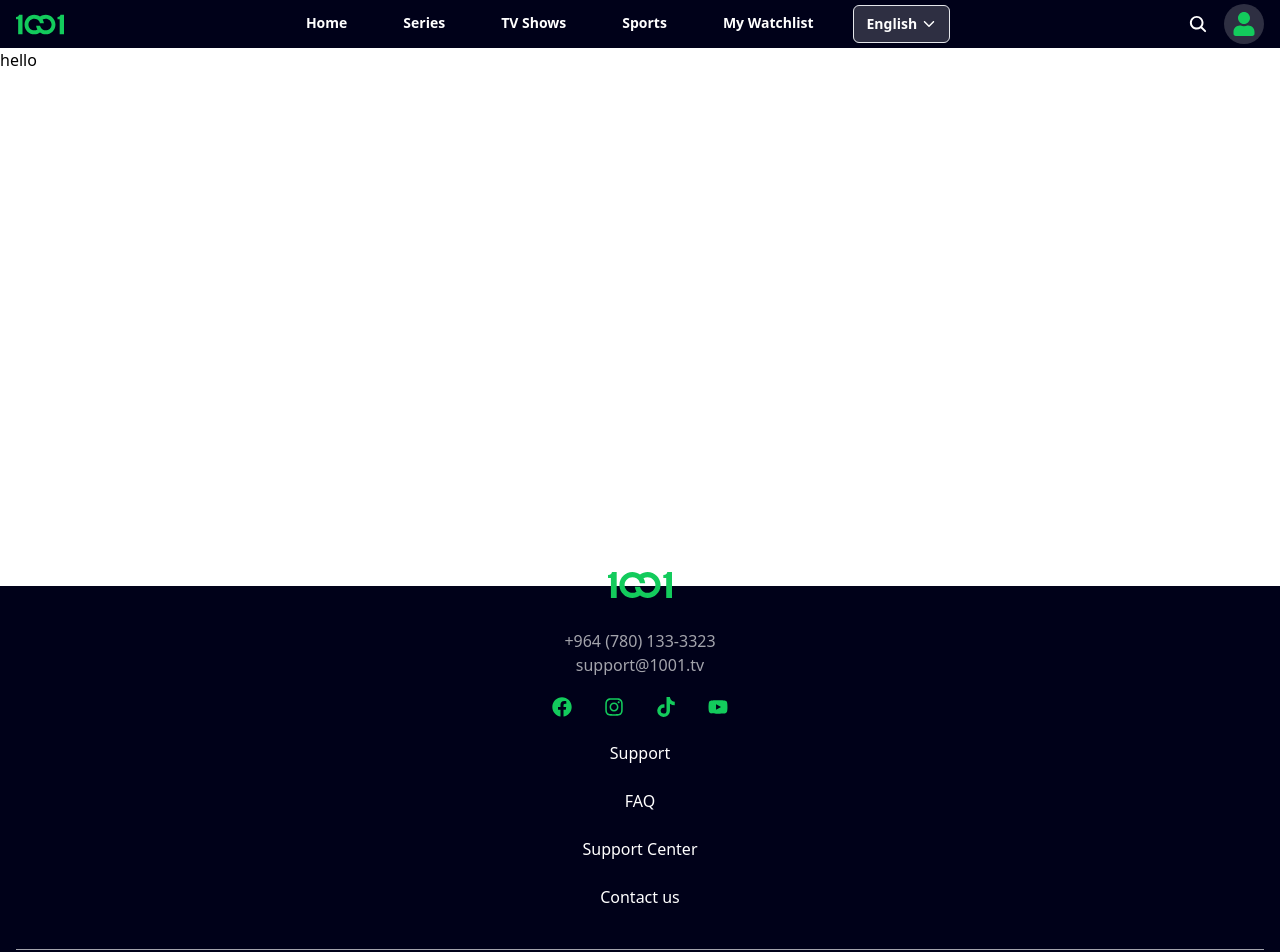
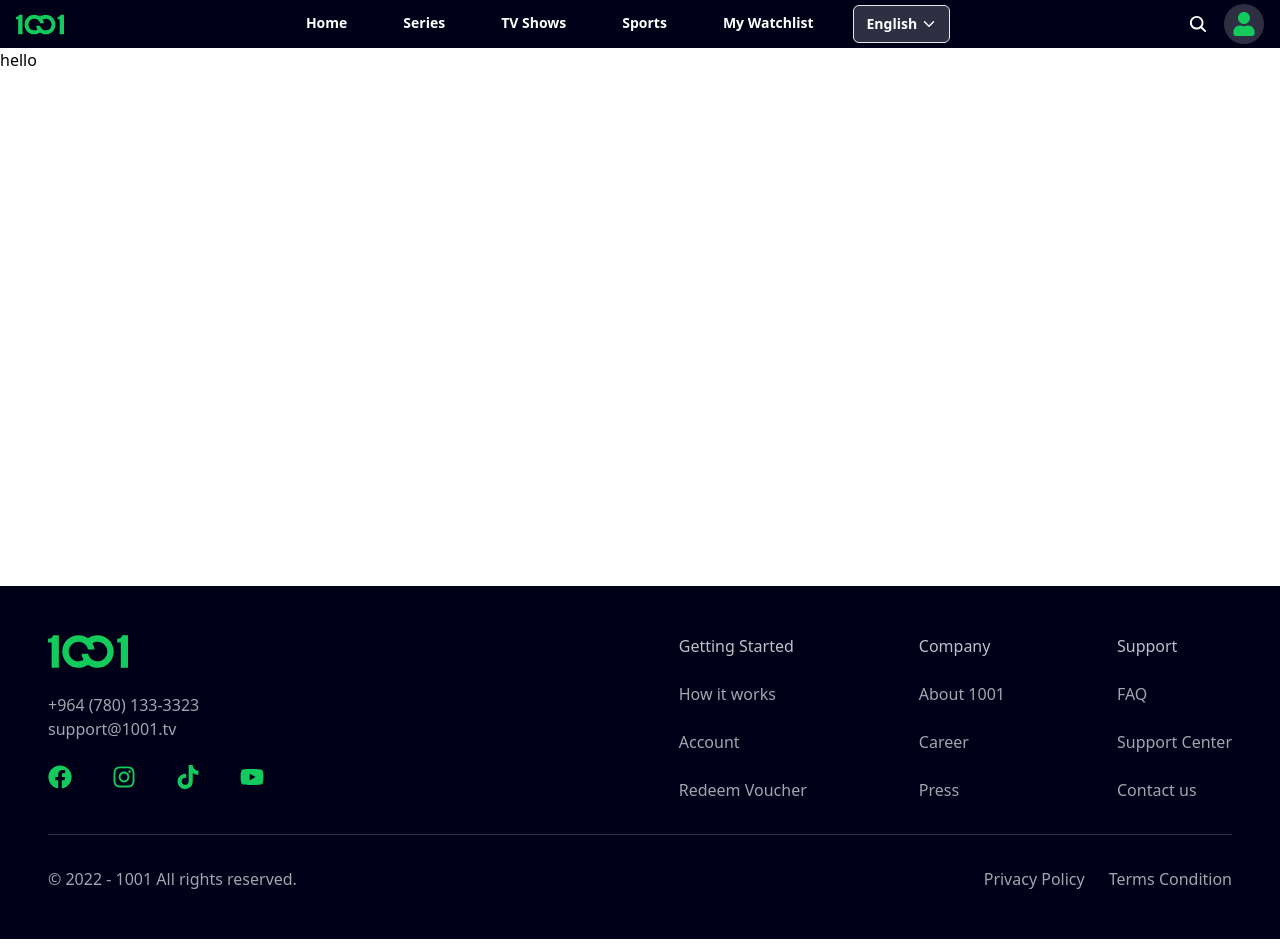
Before and after one commit to Mohammed-Nazar/interns-1001, a Next.js app: page / in a window 1280 px wide. Shown: the top 952 px of the page. Built offline with nearby package versions, Linux system fonts and the light colour scheme.

Commit message:
style(footer): update footer alignment and spacing

```diff
--- a/src/components/footer/Footer.jsx
+++ b/src/components/footer/Footer.jsx
@@ -1,42 +1,91 @@
-import Link from "next/link";
-import React from "react";
-import { FaFacebook } from "react-icons/fa";
-import { FaInstagram } from "react-icons/fa";
-import { FaTiktok } from "react-icons/fa";
-import { FaYoutube } from "react-icons/fa";
+import Link from "next/link"
+import React from "react"
+import { FaFacebook, FaInstagram, FaTiktok, FaYoutube } from "react-icons/fa"
 
 const Footer = () => {
   return (
     <>
-      <nav className="bg-NavyN900 w-full h-538px flex flex-col lg-flex-row lg:justify-between justify-center items-center py-10 px-4">
-        <div className="flex flex-col items-center justify-center gap-6 w-full h-346px">
-          <div className="flex flex-col items-center w-full gap-5">
-            <div className="flex items-center justify-center w-16 h-12">
+      <footer className="bg-NavyN900 w-full px-6 md:px-12 py-12 text-NavyN70">
+        <div className="flex flex-col md:flex-row justify-between items-center md:items-start space-y-8 md:space-y-0">
+
+          <div className="flex flex-col items-center md:items-start text-center md:text-left space-y-6">
             <img
               src="/assets/1001_LOGO.svg"
               alt="1001.tv logo"
-                className="w-16 h-auto"
+              className="w-20 h-auto"
             />
+            <div>
+              <p>+964 (780) 133-3323</p>
+              <p>support@1001.tv</p>
             </div>
-            <div className="flex flex-col items-center justify-center">
-              <p className="text-NavyN70">+964 (780) 133-3323</p>
-              <p className="text-NavyN70">support@1001.tv</p>
-            </div>
-
-            <div className="flex flex-row items-center justify-between gap-8 text-Green text-xl">
-              <FaFacebook />
-              <FaInstagram />
-              <FaTiktok />
-              <FaYoutube />
+            <div className="flex space-x-10 mt-4 text-2xl text-Green">
+              <a
+                href="https://web.facebook.com/1001.stream/?_rdc=1&_rdr"
+                aria-label="Facebook"
+                target="_blank"
+                rel="noopener noreferrer"
+              >
+                <FaFacebook className="cursor-pointer" />
+              </a>
+              <a
+                href="https://www.instagram.com/1001.stream/?hl=en"
+                aria-label="Instagram"
+                target="_blank"
+                rel="noopener noreferrer"
+              >
+                <FaInstagram className="cursor-pointer" />
+              </a>
+              <a
+                href="https://www.tiktok.com/@1001tvstream"
+                aria-label="Tiktok"
+                target="_blank"
+                rel="noopener noreferrer"
+              >
+                <FaTiktok className="cursor-pointer" />
+              </a>
+              <a
+                href="https://www.youtube.com/@1001-TV"
+                aria-label="Youtube"
+                target="_blank"
+                rel="noopener noreferrer"
+              >
+                <FaYoutube className="cursor-pointer" />
+              </a>
             </div>
           </div>
 
-          {/** */}
-          <div>
-            <ul className="text-white flex flex-col items-center gap-6">
+          <div className="flex flex-col md:flex-row justify-between gap-10 md:gap-10 lg:gap-28 text-center md:text-left">
+            <div className="space-y-6">
+              <h3 className="text-NavyN50 font-medium">Getting Started</h3>
+              <ul className="space-y-6 font-thin">
                 <li>
-                <Link href="en/support">Support</Link>
+                  <Link href="en/how-it-works">How it works</Link>
                 </li>
+                <li>
+                  <Link href="en/account">Account</Link>
+                </li>
+                <li>
+                  <Link href="en/redeem-voucher">Redeem Voucher</Link>
+                </li>
+              </ul>
+            </div>
+            <div className="space-y-6">
+              <h3 className="text-NavyN50 font-medium">Company</h3>
+              <ul className="space-y-6 font-thin">
+                <li>
+                  <Link href="en/about-1001">About 1001</Link>
+                </li>
+                <li>
+                  <Link href="en/career">Career</Link>
+                </li>
+                <li>
+                  <Link href="en/press">Press</Link>
+                </li>
+              </ul>
+            </div>
+            <div className="space-y-6">
+              <h3 className="text-NavyN50 font-medium">Support</h3>
+              <ul className="space-y-6 font-thin">
                 <li>
                   <Link href="en/faq">FAQ</Link>
                 </li>
@@ -48,26 +97,25 @@ const Footer = () => {
                 </li>
               </ul>
             </div>
+          </div>
+        </div>
 
-          <hr className="my-4 border-NavyN70 w-full" />
+        <hr className="my-8 border-NavyN600" />
 
-          <div className="flex flex-col items-center justify-center">
-            <p className="text-NavyN600">© 2022 - 1001 All rights reserved.</p>
-            <div>
-              <ul className="flex flex-row gap-6 text-NavyN600">
+        <div className="md:flex md:justify-between items-center text-center font-thin">
+          <p>© 2022 - 1001 All rights reserved.</p>
+          <ul className="flex justify-center space-x-6">
             <li>
               <Link href="en/privacy-policy">Privacy Policy</Link>
             </li>
             <li>
-                  <Link href="terms-condition">Terms Condition</Link>
+              <Link href="en/terms-condition">Terms Condition</Link>
             </li>
           </ul>
         </div>
-          </div>
-        </div>
-      </nav>
+      </footer>
     </>
-  );
-};
+  )
+}
 
-export default Footer;
+export default Footer
```
Lines whose indentation alone changed are shown as unchanged.
